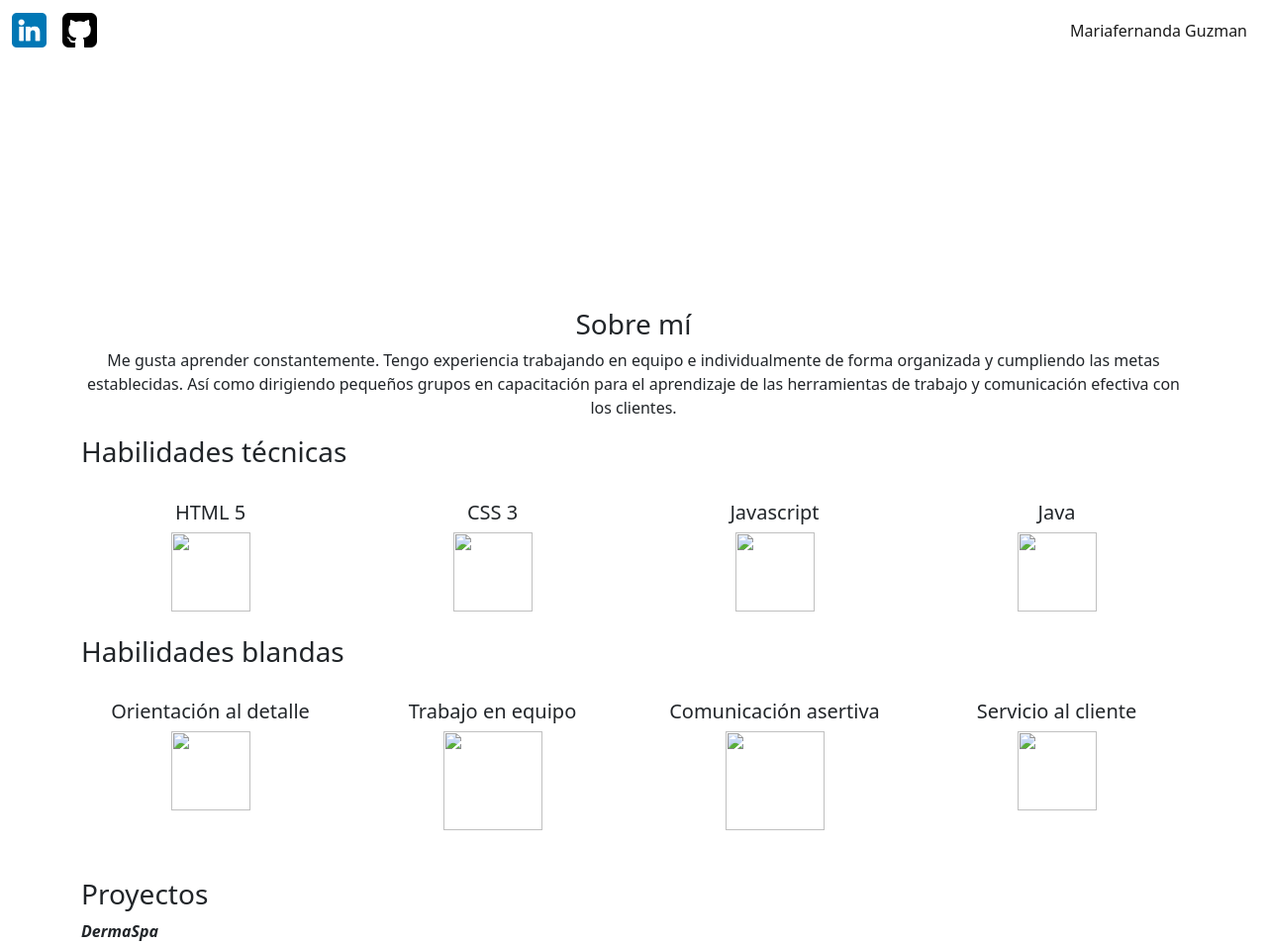
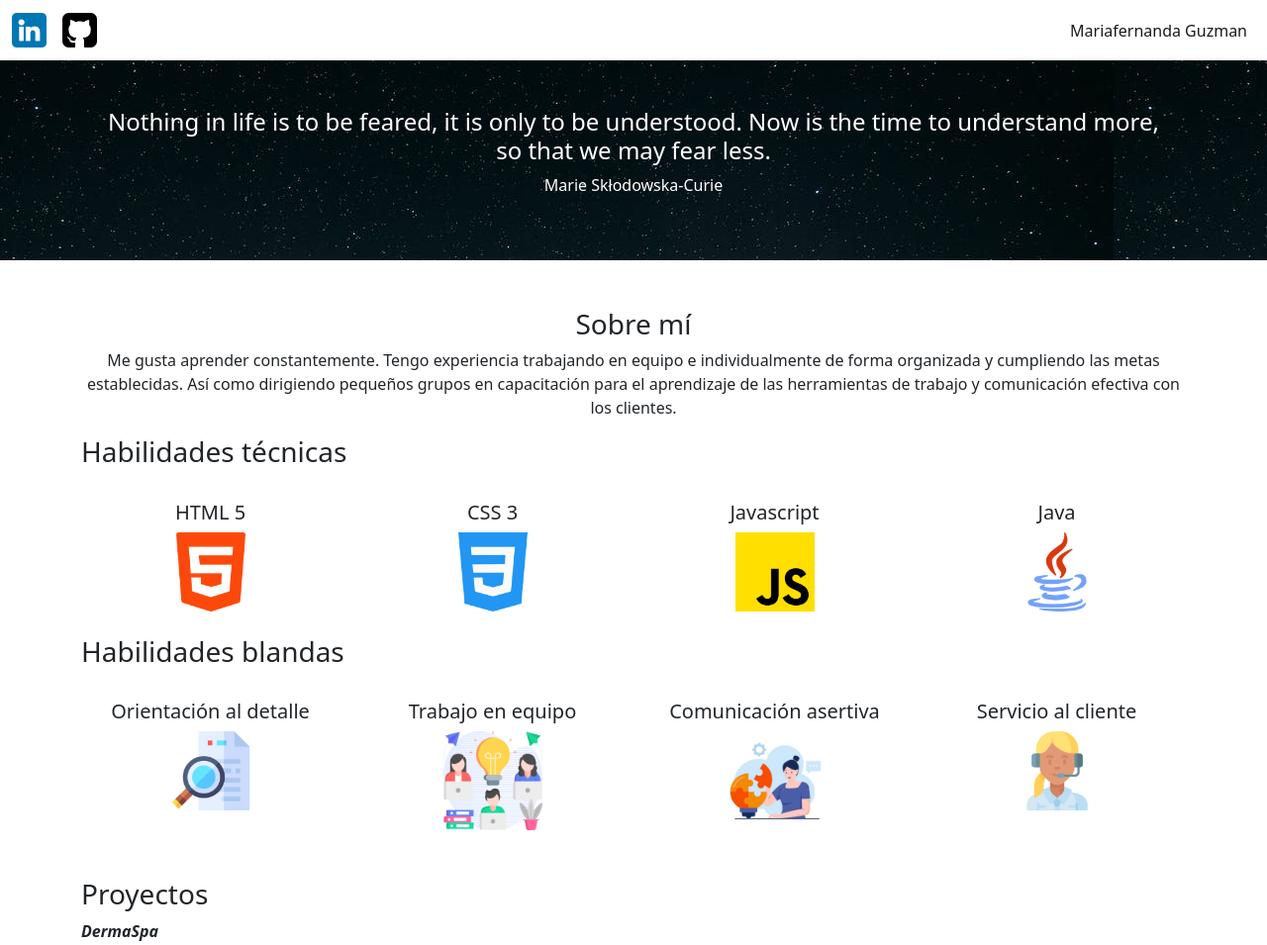
Before and after one commit to maferguzman/portafolio, a plain HTML site: page index.html in a window 1280 px wide. Shown: the top 955 px of the page at 99% size. Drawn offline with nearby package versions, Linux system fonts and the light colour scheme; the site is published under a folder, as on GitHub Pages, so addresses that start at the root find nothing.

Commit message:
portafolio

```diff
--- a/index.html
+++ b/index.html
@@ -11,8 +11,8 @@
     <!-- Nav bar -->
     <nav class="navbar navbar-expand-lg">
         <div class="container-fluid">
-          <a class="navbar-brand" href="https://www.linkedin.com/in/mariafernanda-guzman/" target="_blank"><img src="assets/imagenes/linkedin.png" alt="" style="width: 35px; height: 35px;"></a>
-          <a class="navbar-brand" href="https://github.com/maferguzman" target="_blank"><img src="assets/imagenes/github.png" alt="" style="width: 35px; height: 35px;"></a>
+          <a class="navbar-brand" href="https://www.linkedin.com/in/mariafernanda-guzman/" target="_blank"><img src="./assets/imagenes/linkedin.png" alt="" style="width: 35px; height: 35px;"></a>
+          <a class="navbar-brand" href="https://github.com/maferguzman" target="_blank"><img src="./assets/imagenes/github.png" alt="" style="width: 35px; height: 35px;"></a>
           <button class="navbar-toggler" type="button" data-bs-toggle="collapse" data-bs-target="#navbarSupportedContent" aria-controls="navbarSupportedContent" aria-expanded="false" aria-label="Toggle navigation">
             <span class="navbar-toggler-icon"></span>
           </button>
@@ -29,7 +29,7 @@
       <!-- Aqui termina la NAV BAR -->
       <div
       class="bg-image p-5 text-center shadow-1-strong mb-5 text-white"
-      style="background-image: url('/assets/imagenes/sky.jpeg');">
+      style="background-image: url('./assets/imagenes/sky.jpeg');">
       <h4>
         Nothing in life is to be feared, it is only to be understood. Now is the time to understand more,<br>so that we may fear less.
       </h4>
@@ -48,38 +48,38 @@
     <div class="row text-center">
       <div class="col-sm-6  col-md-3">
         <h5>HTML 5</h5>
-        <img src="/assets/imagenes/html-5.png" alt="" style="width: 80px; height: 80px;">
+        <img src="./assets/imagenes/html-5.png" alt="" style="width: 80px; height: 80px;">
       </div>
       <div class="col-sm-6  col-md-3">
         <h5>CSS 3</h5>
-          <img src="/assets/imagenes/css-3.png" alt="" style="width: 80px; height: 80px;">
+          <img src="./assets/imagenes/css-3.png" alt="" style="width: 80px; height: 80px;">
       </div>
       <div class="col-sm-6  col-md-3">
         <h5>Javascript</h5>
-        <img src="/assets/imagenes/js.png" alt="" style="width: 80px; height: 80px;">
+        <img src="./assets/imagenes/js.png" alt="" style="width: 80px; height: 80px;">
       </div>
       <div class="col-sm-6  col-md-3">
         <h5>Java</h5>
-        <img src="/assets/imagenes/java.png" alt="" style="width: 80px; height: 80px;">
+        <img src="./assets/imagenes/java.png" alt="" style="width: 80px; height: 80px;">
       </div>
     </div><br>
     <h3>Habilidades blandas</h3><br>
     <div class="row text-center">
       <div class="col-sm-6  col-md-3">
         <h5>Orientación al detalle</h5>
-        <img src="/assets/imagenes/research.png" alt="" style="width: 80px; height: 80px;">
+        <img src="./assets/imagenes/research.png" alt="" style="width: 80px; height: 80px;">
       </div>
       <div class="col-sm-6  col-md-3">
         <h5>Trabajo en equipo</h5>
-          <img src="/assets/imagenes/colaborativo.png" alt="" style="width: 100px; height: 100px;">
+          <img src="./assets/imagenes/colaborativo.png" alt="" style="width: 100px; height: 100px;">
       </div>
       <div class="col-sm-6  col-md-3">
         <h5>Comunicación asertiva</h5>
-        <img src="/assets/imagenes/comunic.webp" alt="" style="width: 100px; height: 100px;">
+        <img src="./assets/imagenes/comunic.webp" alt="" style="width: 100px; height: 100px;">
       </div>
       <div class="col-sm-6  col-md-3">
         <h5>Servicio al cliente</h5>
-        <img src="/assets/imagenes/customer-service.png" alt="" style="width: 80px; height: 80px;">
+        <img src="./assets/imagenes/customer-service.png" alt="" style="width: 80px; height: 80px;">
       </div>
     </div>
   </div>
```
